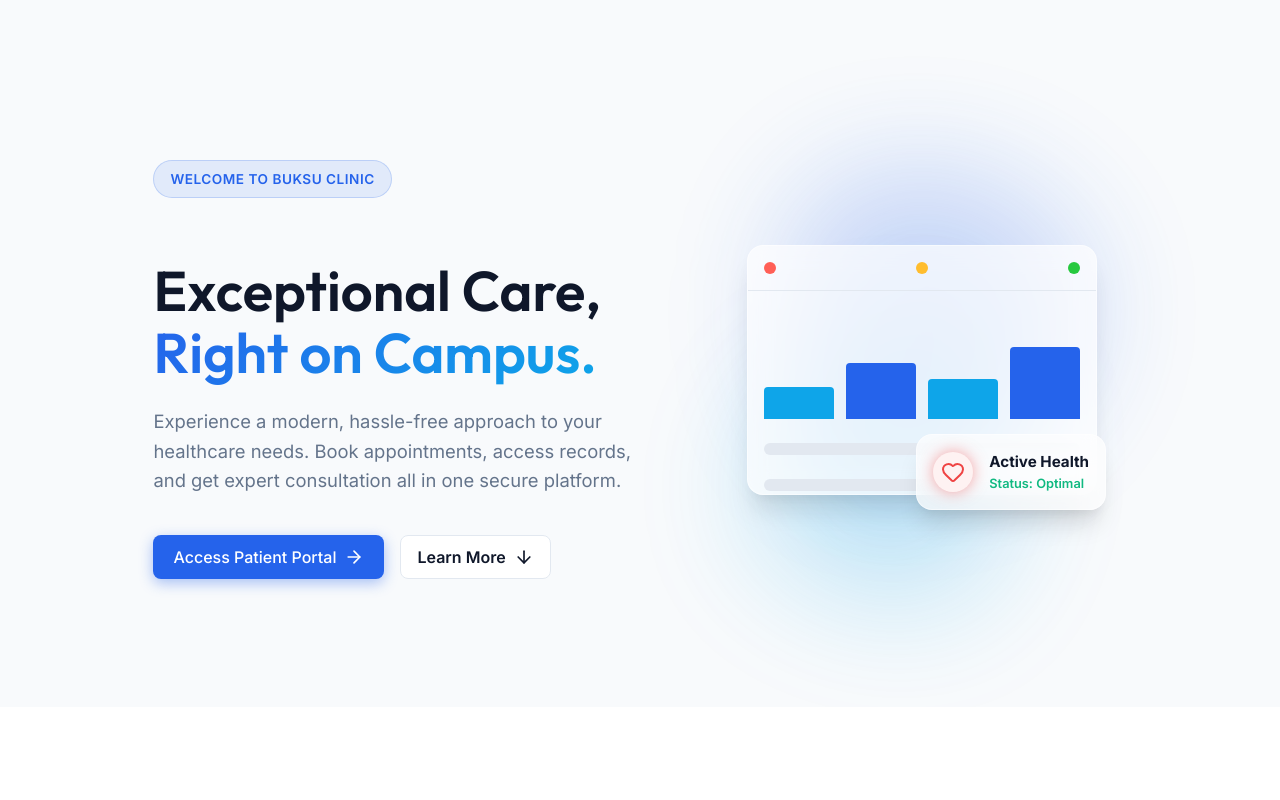
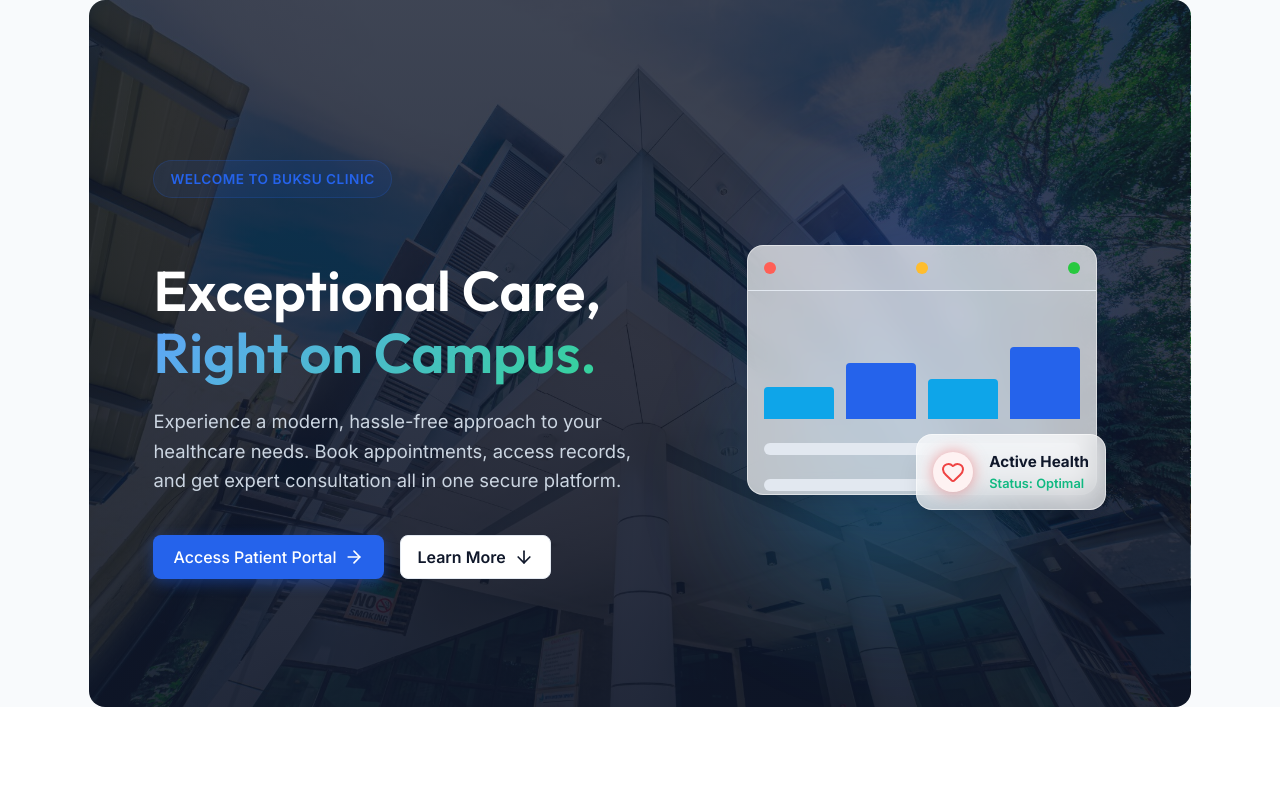
Before and after one commit to Chun-taro/medicalclinic-system-v2, a React (Vite) app in the folder frontend/: page / in a window 1280 px wide. Shown: the top 800 px of the page. Built offline with nearby package versions, Linux system fonts and the light colour scheme; no server answers.

Commit message:
Update home page hero section to use building image background

```diff
--- a/frontend/src/pages/public/Home.css
+++ b/frontend/src/pages/public/Home.css
@@ -18,6 +18,12 @@
     align-items: center;
     max-width: 1400px;
     margin: 0 auto;
+    background: linear-gradient(rgba(15, 23, 42, 0.8), rgba(15, 23, 42, 0.9)), url('../../assets/building.png');
+    background-size: cover;
+    background-position: center;
+    background-repeat: no-repeat;
+    border-radius: var(--radius-xl);
+    overflow: hidden;
 }
 
 @media (min-width: 992px) {
@@ -49,11 +55,13 @@
     font-size: 3.5rem;
     line-height: 1.1;
     margin-bottom: 1.5rem;
-    color: var(--text-main);
+    color: #ffffff;
+    /* Override for dark bg */
 }
 
 .text-gradient {
-    background: linear-gradient(135deg, var(--primary) 0%, var(--secondary) 100%);
+    background: linear-gradient(135deg, #60a5fa 0%, #34d399 100%);
+    /* Lighter gradient for dark bg */
     -webkit-background-clip: text;
     -webkit-text-fill-color: transparent;
     background-clip: text;
@@ -61,7 +69,8 @@
 
 .hero-subtitle {
     font-size: 1.15rem;
-    color: var(--text-secondary);
+    color: #cbd5e1;
+    /* Lighter text for dark bg */
     margin-bottom: 2.5rem;
     max-width: 500px;
     line-height: 1.6;
@@ -99,15 +108,16 @@
 }
 
 .btn-secondary {
-    background: var(--bg-card);
-    color: var(--text-main);
-    border: 1px solid var(--border);
+    background: rgba(255, 255, 255, 0.1);
+    backdrop-filter: blur(4px);
+    color: #ffffff;
+    border: 1px solid rgba(255, 255, 255, 0.2);
 }
 
 .btn-secondary:hover {
-    border-color: var(--primary);
-    color: var(--primary);
-    background: var(--primary-light);
+    border-color: rgba(255, 255, 255, 0.4);
+    background: rgba(255, 255, 255, 0.2);
+    color: #ffffff;
 }
 
 .icon-right {
```
